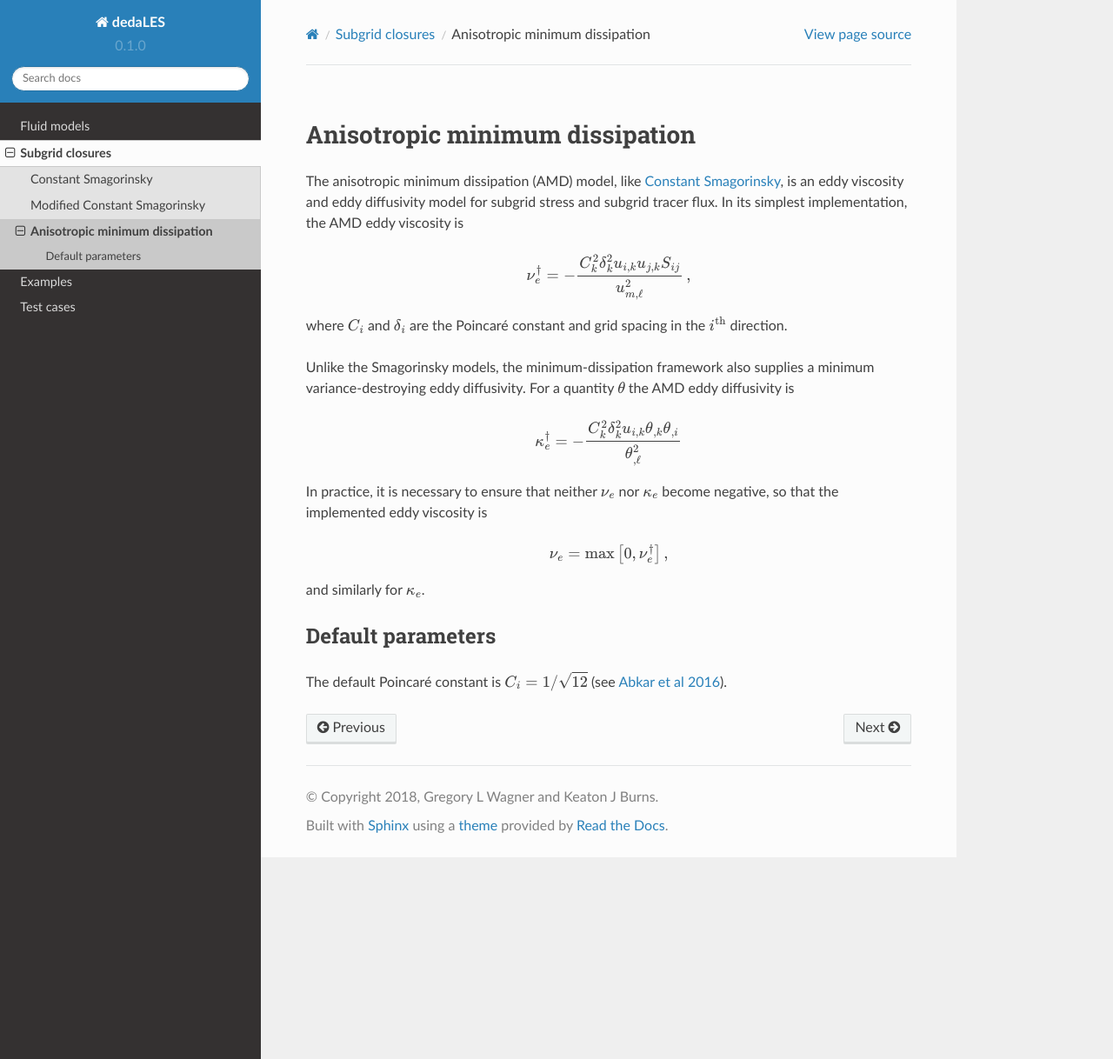
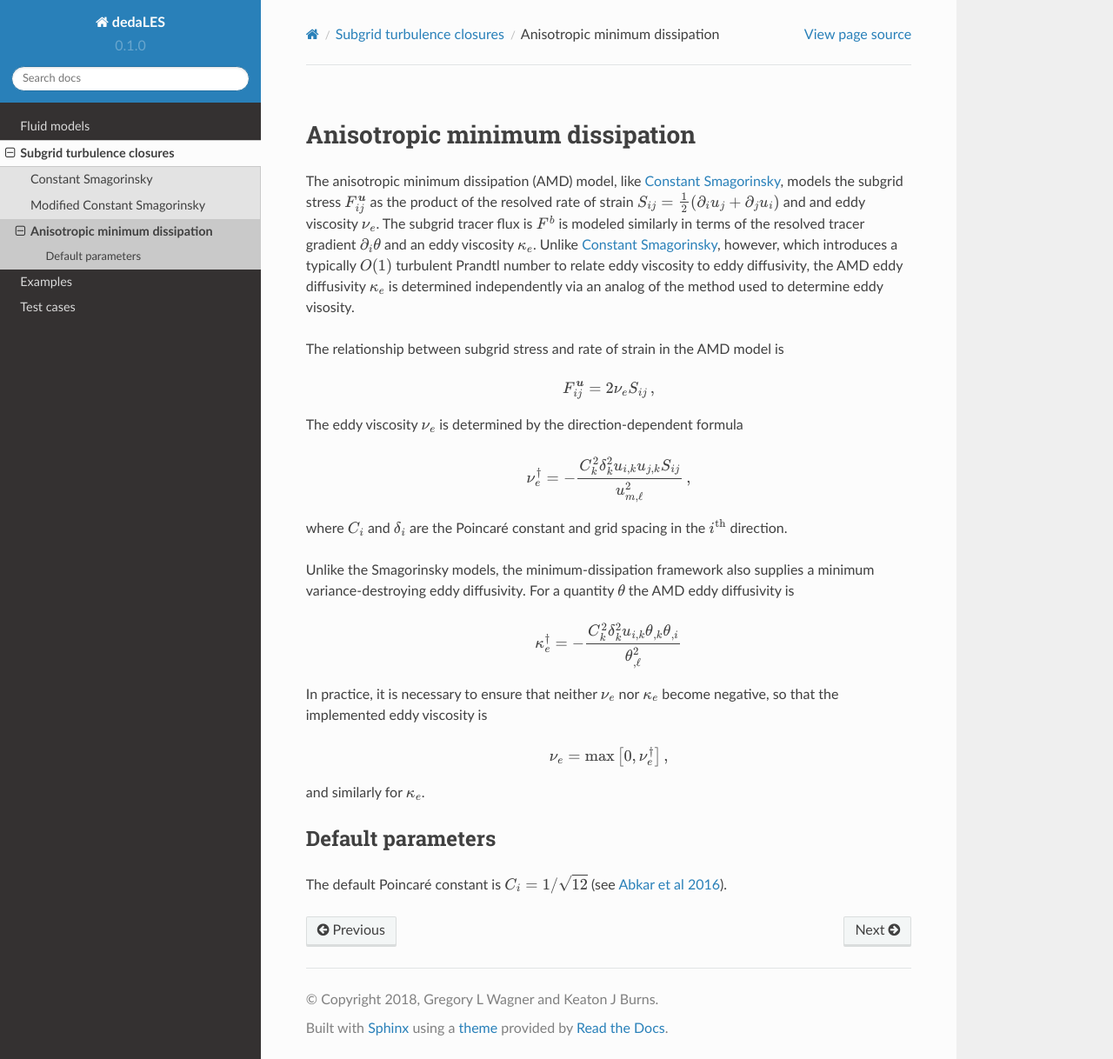
Before and after one commit to glwagner/dedaLES, a Sphinx documentation site: the page built from docs/source/closures/amd.rst, in a window 1280 px wide and 1218 px high. Shown: the whole window at 87% size. Built offline with Sphinx 7.4.7 and the Read the Docs theme 2.0.0, drawn with Linux system fonts in a browser that asks for light colours.

Commit message:
Docs update

```diff
--- a/docs/source/closures/amd.rst
+++ b/docs/source/closures/amd.rst
@@ -14,8 +14,22 @@ Anisotropic minimum dissipation
 ===============================
 
 The anisotropic minimum dissipation (AMD) model, like :ref:`constant Smagorinsky`,
-is an eddy viscosity and eddy diffusivity model for subgrid stress and
-subgrid tracer flux. In its simplest implementation, the AMD eddy viscosity is
+models the subgrid stress :math:`F^\bu_{ij}` as the product of the resolved rate of
+strain  :math:`S_{ij} = \tfrac{1}{2} \left ( \d_i u_j + \d_j u_i \right )` and
+and eddy viscosity :math:`\nu_e`. The subgrid tracer flux is :math:`F^b` is
+modeled similarly in terms of the resolved tracer gradient :math:`\d_i \theta`
+and an eddy viscosity :math:`\kappa_e`. Unlike :ref:`constant Smagorinsky`, however,
+which introduces a typically :math:`O(1)` turbulent Prandtl number to relate
+eddy viscosity to eddy diffusivity, the AMD eddy diffusivity :math:`\kappa_e`
+is determined independently via an analog of the method used to determine eddy visosity.
+
+The relationship between subgrid stress and rate of strain in the AMD model is
+
+.. math::
+
+    F^\bu_{ij} = 2 \nu_e S_{ij} \, ,
+
+The eddy viscosity :math:`\nu_e` is determined by the direction-dependent formula
 
 .. math::
 
--- a/docs/source/index.rst
+++ b/docs/source/index.rst
@@ -8,7 +8,7 @@
 
 
 `dedaLES`_: Large Eddy Simulation with `dedalus`_
-==============================================
+=================================================
 
 `dedaLES`_ provides solvers for Large Eddy Simulation (LES) using
 the `dedalus`_ framework for solving partial differential equations
```
Also changed, not shown: docs/source/closures/constantsmagorinsky.rst (+4 -4 lines), docs/source/summaryclosures.rst (+4 -3 lines).
